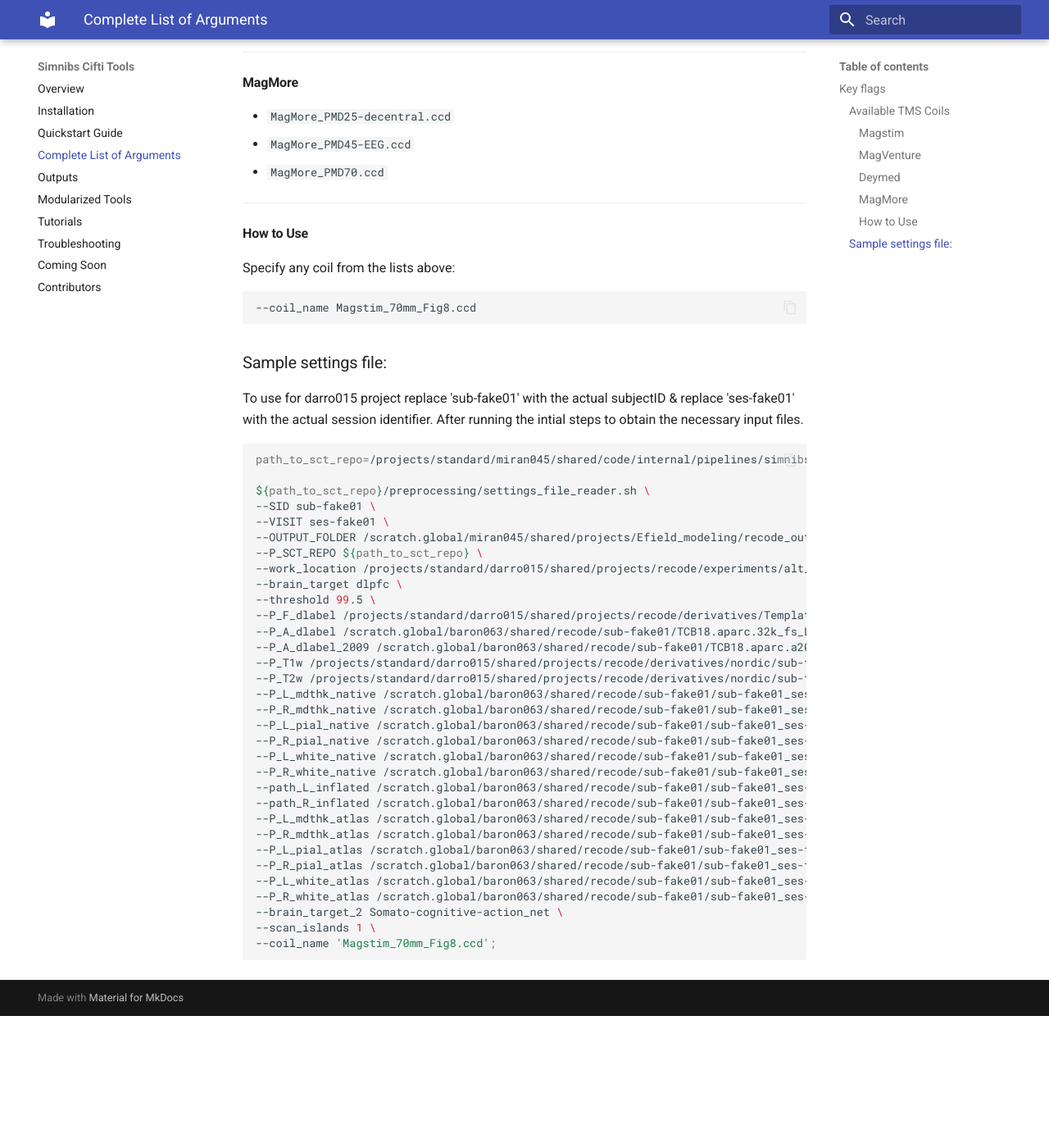
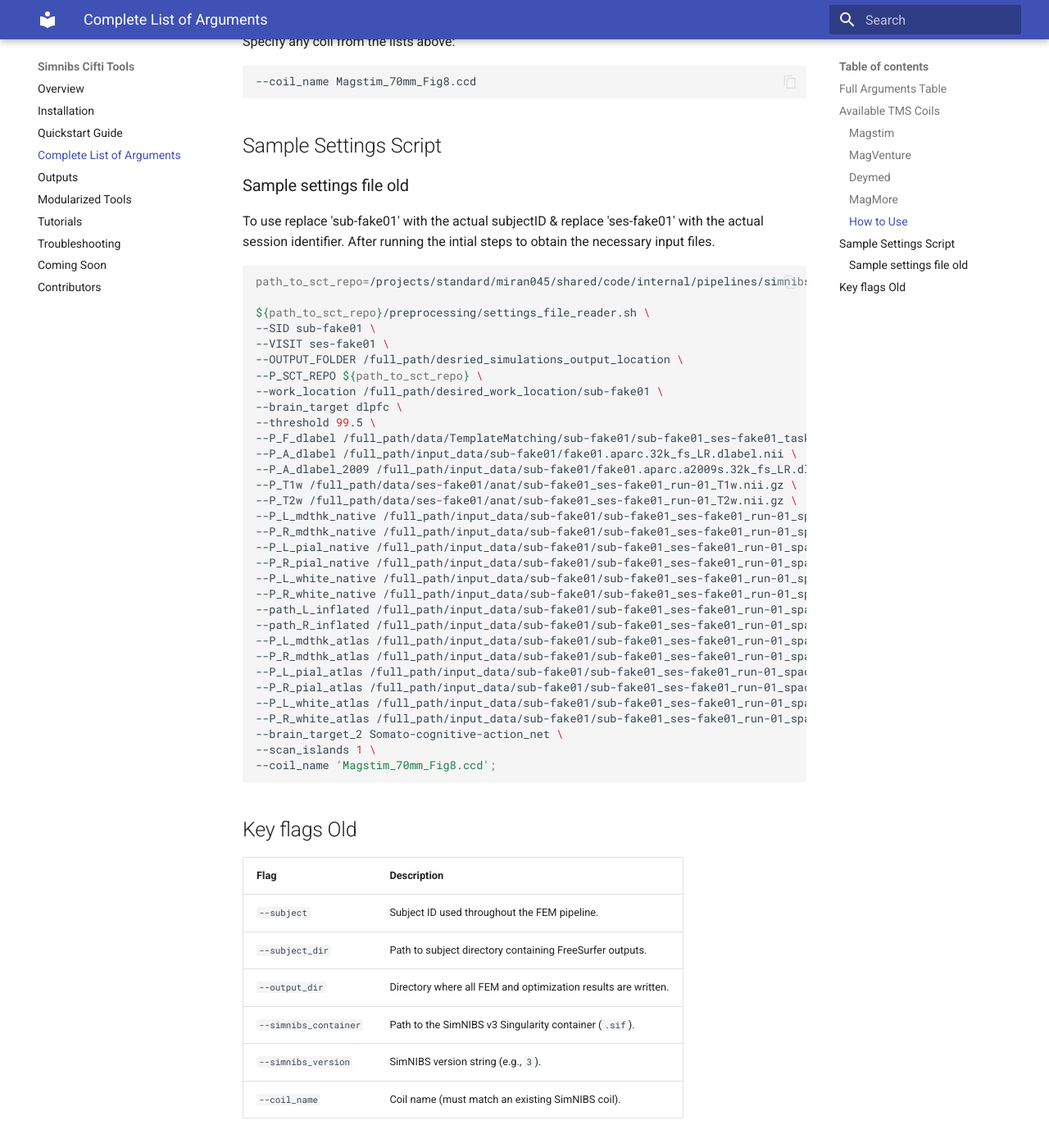
Before and after one commit to DCAN-Labs/simnibs_cifti_tools_RTD2, an MkDocs documentation site: the page built from docs/args_flags.md, in a window 1280 px wide and 1400 px high, scrolled down 1781 px. Shown: the whole window at 82% size. Built offline with MkDocs 1.6.1 and Material for MkDocs 9.7.7, drawn with Linux system fonts in a browser that asks for light colours; before the commit the page ends 3020 px from its top, so only the background shows below that; some of the changed text lies outside the part shown.

Commit message:
Initial restructuring to align with outline.

````diff
--- a/docs/args_flags.md
+++ b/docs/args_flags.md
@@ -1,22 +1,16 @@
-# Arguments and Flags
+# Users Guide
 
-## Key flags
-| Flag                | Description                                                                 |
-|---------------------|-----------------------------------------------------------------------------|
-| `--subject`         | Subject ID used throughout the FEM pipeline.                                |
-| `--subject_dir`     | Path to subject directory containing FreeSurfer outputs.                    |
-| `--output_dir`      | Directory where all FEM and optimization results are written.               |
-| `--simnibs_container` | Path to the SimNIBS v3 Singularity container (`.sif`).                    |
-| `--simnibs_version` | SimNIBS version string (e.g., `3`).                                        |
-| `--coil_name`       | Coil name (must match an existing SimNIBS coil).
+## Full Arguments Table
 
-### Available TMS Coils
+## Available TMS Coils
+
 **(Pulled from the SimNIBS repository updated Sept 30, 2025)**
 Use one of the following values with the `--coil_name` flag.
 
 ---
 
-#### **Magstim**
+### **Magstim**
+
 - `Magstim_70mm_Fig8.ccd`
 - `Magstim_70mm_Fig8_Dreal.ccd`
 - `Magstim_70mm_Fig8_Dreal_Drakaki22.ccd`
@@ -26,7 +20,8 @@ Use one of the following values with the `--coil_name` flag.
 
 ---
 
-#### **MagVenture**
+### **MagVenture**
+
 - `MagVenture_MC_B70.ccd`
 - `MagVenture_MC-125.ccd`
 - `MagVenture_MC-125_new.ccd`
@@ -47,21 +42,23 @@ Use one of the following values with the `--coil_name` flag.
 
 ---
 
-#### **Deymed**
+### **Deymed**
+
 - `Deymed_120BFV.ccd`
 - `Deymed_50BF.ccd`
 - `Deymed_70BF.ccd`
 
 ---
 
-#### **MagMore**
+### **MagMore**
+
 - `MagMore_PMD25-decentral.ccd`
 - `MagMore_PMD45-EEG.ccd`
 - `MagMore_PMD70.ccd`
 
 ---
 
-#### **How to Use**
+### **How to Use**
 
 Specify any coil from the lists above:
 
@@ -69,8 +66,11 @@ Specify any coil from the lists above:
 --coil_name Magstim_70mm_Fig8.ccd
 ```
 
-### Sample settings file:
-To use for darro015 project replace 'sub-fake01' with the actual subjectID & replace 'ses-fake01' with the actual session identifier.
+## Sample Settings Script
+
+### Sample settings file old
+
+To use replace 'sub-fake01' with the actual subjectID & replace 'ses-fake01' with the actual session identifier.
 After running the intial steps to obtain the necessary input files.
 
 ```bash
@@ -79,31 +79,42 @@ path_to_sct_repo=/projects/standard/miran045/shared/code/internal/pipelines/simn
 ${path_to_sct_repo}/preprocessing/settings_file_reader.sh \
 --SID sub-fake01 \
 --VISIT ses-fake01 \
---OUTPUT_FOLDER /scratch.global/miran045/shared/projects/Efield_modeling/recode_outputs/precision_functional_mapping \
+--OUTPUT_FOLDER /full_path/desried_simulations_output_location \
 --P_SCT_REPO ${path_to_sct_repo} \
---work_location /projects/standard/darro015/shared/projects/recode/experiments/alt_coil/sub-fake01 \
+--work_location /full_path/desired_work_location/sub-fake01 \
 --brain_target dlpfc \
 --threshold 99.5 \
---P_F_dlabel /projects/standard/darro015/shared/projects/recode/derivatives/TemplateMatching/sub-fake01/sub-fake01_ses-fake01_task-restMENORDICrmnoisevols_space-fsLR_den-91k_desc-denoised_bold_spatially_interpolated_template_matched_Zscored_scanthresh3_recolored.dlabel.nii \
---P_A_dlabel /scratch.global/baron063/shared/recode/sub-fake01/TCB18.aparc.32k_fs_LR.dlabel.nii \
---P_A_dlabel_2009 /scratch.global/baron063/shared/recode/sub-fake01/TCB18.aparc.a2009s.32k_fs_LR.dlabel.nii \
---P_T1w /projects/standard/darro015/shared/projects/recode/derivatives/nordic/sub-fake01/ses-fake01/anat/sub-fake01_ses-fake01_run-01_T1w.nii.gz \
---P_T2w /projects/standard/darro015/shared/projects/recode/derivatives/nordic/sub-fake01/ses-fake01/anat/sub-fake01_ses-fake01_run-01_T2w.nii.gz \
---P_L_mdthk_native /scratch.global/baron063/shared/recode/sub-fake01/sub-fake01_ses-fake01_run-01_space-fsLR_den-32k_hemi-L_desc-msmsulc_midthickness.surf.gii \
---P_R_mdthk_native /scratch.global/baron063/shared/recode/sub-fake01/sub-fake01_ses-fake01_run-01_space-fsLR_den-32k_hemi-R_desc-msmsulc_midthickness.surf.gii \
---P_L_pial_native /scratch.global/baron063/shared/recode/sub-fake01/sub-fake01_ses-fake01_run-01_space-fsLR_den-32k_hemi-L_desc-msmsulc_pial.surf.gii \
---P_R_pial_native /scratch.global/baron063/shared/recode/sub-fake01/sub-fake01_ses-fake01_run-01_space-fsLR_den-32k_hemi-R_desc-msmsulc_pial.surf.gii \
---P_L_white_native /scratch.global/baron063/shared/recode/sub-fake01/sub-fake01_ses-fake01_run-01_space-fsLR_den-32k_hemi-L_desc-msmsulc_white.surf.gii \
---P_R_white_native /scratch.global/baron063/shared/recode/sub-fake01/sub-fake01_ses-fake01_run-01_space-fsLR_den-32k_hemi-R_desc-msmsulc_white.surf.gii \
---path_L_inflated /scratch.global/baron063/shared/recode/sub-fake01/sub-fake01_ses-fake01_run-01_space-fsLR_den-32k_L_desc-hcp_inflated.surf.gii \
---path_R_inflated /scratch.global/baron063/shared/recode/sub-fake01/sub-fake01_ses-fake01_run-01_space-fsLR_den-32k_R_desc-hcp_inflated.surf.gii \
---P_L_mdthk_atlas /scratch.global/baron063/shared/recode/sub-fake01/sub-fake01_ses-fake01_run-01_space-fsLR_den-32k_L_desc-hcp_midthickness.surf.gii \
---P_R_mdthk_atlas /scratch.global/baron063/shared/recode/sub-fake01/sub-fake01_ses-fake01_run-01_space-fsLR_den-32k_R_desc-hcp_midthickness.surf.gii \
---P_L_pial_atlas /scratch.global/baron063/shared/recode/sub-fake01/sub-fake01_ses-fake01_run-01_space-fsLR_den-32k_L_pial.surf.gii \
---P_R_pial_atlas /scratch.global/baron063/shared/recode/sub-fake01/sub-fake01_ses-fake01_run-01_space-fsLR_den-32k_R_pial.surf.gii \
---P_L_white_atlas /scratch.global/baron063/shared/recode/sub-fake01/sub-fake01_ses-fake01_run-01_space-fsLR_den-32k_L_white.surf.gii \
---P_R_white_atlas /scratch.global/baron063/shared/recode/sub-fake01/sub-fake01_ses-fake01_run-01_space-fsLR_den-32k_R_white.surf.gii \
+--P_F_dlabel /full_path/data/TemplateMatching/sub-fake01/sub-fake01_ses-fake01_task-restMENORDICrmnoisevols_space-fsLR_den-91k_desc-denoised_bold_spatially_interpolated_template_matched_Zscored_scanthresh3_recolored.dlabel.nii \
+--P_A_dlabel /full_path/input_data/sub-fake01/fake01.aparc.32k_fs_LR.dlabel.nii \
+--P_A_dlabel_2009 /full_path/input_data/sub-fake01/fake01.aparc.a2009s.32k_fs_LR.dlabel.nii \
+--P_T1w /full_path/data/ses-fake01/anat/sub-fake01_ses-fake01_run-01_T1w.nii.gz \
+--P_T2w /full_path/data/ses-fake01/anat/sub-fake01_ses-fake01_run-01_T2w.nii.gz \
+--P_L_mdthk_native /full_path/input_data/sub-fake01/sub-fake01_ses-fake01_run-01_space-fsLR_den-32k_hemi-L_desc-msmsulc_midthickness.surf.gii \
+--P_R_mdthk_native /full_path/input_data/sub-fake01/sub-fake01_ses-fake01_run-01_space-fsLR_den-32k_hemi-R_desc-msmsulc_midthickness.surf.gii \
+--P_L_pial_native /full_path/input_data/sub-fake01/sub-fake01_ses-fake01_run-01_space-fsLR_den-32k_hemi-L_desc-msmsulc_pial.surf.gii \
+--P_R_pial_native /full_path/input_data/sub-fake01/sub-fake01_ses-fake01_run-01_space-fsLR_den-32k_hemi-R_desc-msmsulc_pial.surf.gii \
+--P_L_white_native /full_path/input_data/sub-fake01/sub-fake01_ses-fake01_run-01_space-fsLR_den-32k_hemi-L_desc-msmsulc_white.surf.gii \
+--P_R_white_native /full_path/input_data/sub-fake01/sub-fake01_ses-fake01_run-01_space-fsLR_den-32k_hemi-R_desc-msmsulc_white.surf.gii \
+--path_L_inflated /full_path/input_data/sub-fake01/sub-fake01_ses-fake01_run-01_space-fsLR_den-32k_L_desc-hcp_inflated.surf.gii \
+--path_R_inflated /full_path/input_data/sub-fake01/sub-fake01_ses-fake01_run-01_space-fsLR_den-32k_R_desc-hcp_inflated.surf.gii \
+--P_L_mdthk_atlas /full_path/input_data/sub-fake01/sub-fake01_ses-fake01_run-01_space-fsLR_den-32k_L_desc-hcp_midthickness.surf.gii \
+--P_R_mdthk_atlas /full_path/input_data/sub-fake01/sub-fake01_ses-fake01_run-01_space-fsLR_den-32k_R_desc-hcp_midthickness.surf.gii \
+--P_L_pial_atlas /full_path/input_data/sub-fake01/sub-fake01_ses-fake01_run-01_space-fsLR_den-32k_L_pial.surf.gii \
+--P_R_pial_atlas /full_path/input_data/sub-fake01/sub-fake01_ses-fake01_run-01_space-fsLR_den-32k_R_pial.surf.gii \
+--P_L_white_atlas /full_path/input_data/sub-fake01/sub-fake01_ses-fake01_run-01_space-fsLR_den-32k_L_white.surf.gii \
+--P_R_white_atlas /full_path/input_data/sub-fake01/sub-fake01_ses-fake01_run-01_space-fsLR_den-32k_R_white.surf.gii \
 --brain_target_2 Somato-cognitive-action_net \
 --scan_islands 1 \
 --coil_name 'Magstim_70mm_Fig8.ccd';
 ```
+
+## Key flags Old
+
+| Flag                | Description                                                                 |
+|---------------------|-----------------------------------------------------------------------------|
+| `--subject`         | Subject ID used throughout the FEM pipeline.                                |
+| `--subject_dir`     | Path to subject directory containing FreeSurfer outputs.                    |
+| `--output_dir`      | Directory where all FEM and optimization results are written.               |
+| `--simnibs_container` | Path to the SimNIBS v3 Singularity container (`.sif`).                    |
+| `--simnibs_version` | SimNIBS version string (e.g., `3`).                                        |
+| `--coil_name`       | Coil name (must match an existing SimNIBS coil).
````
